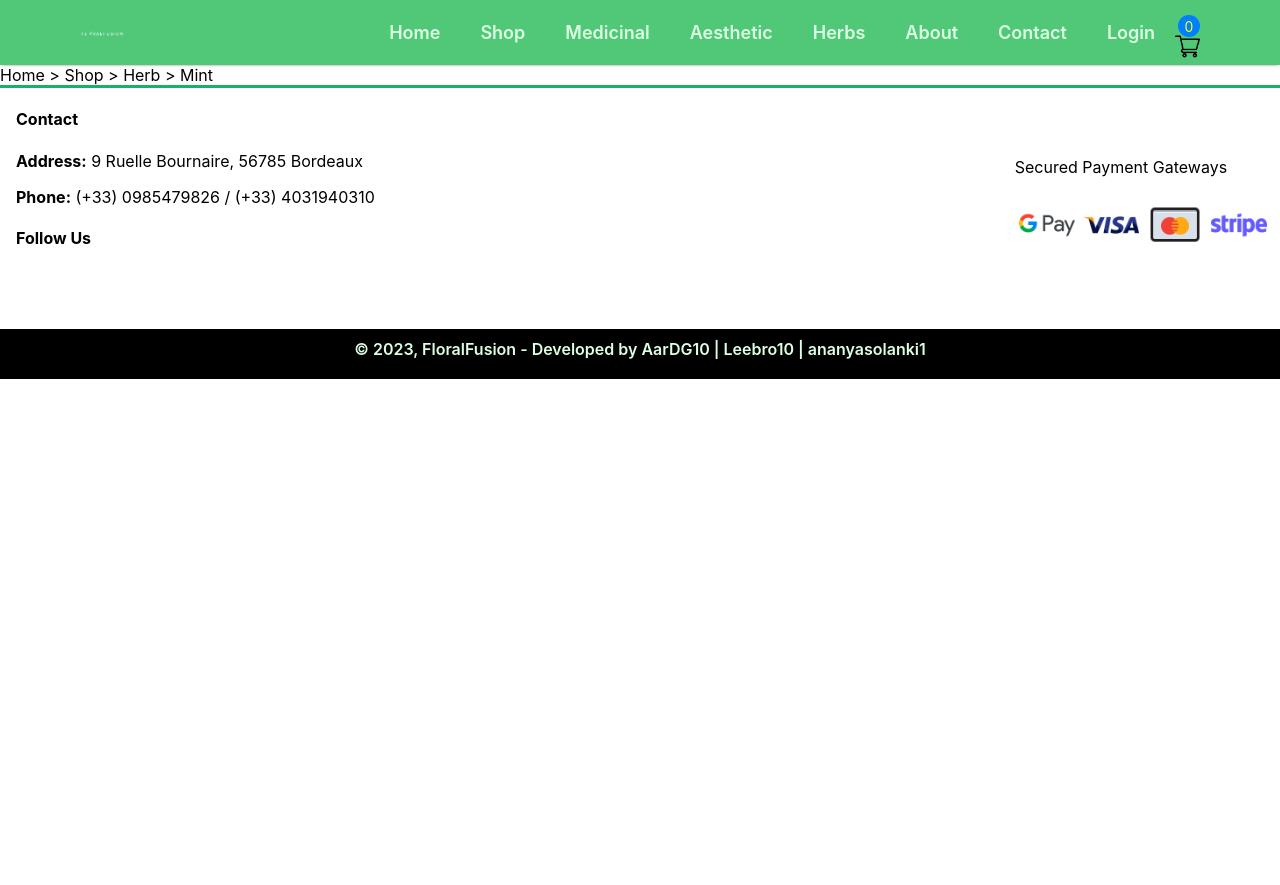
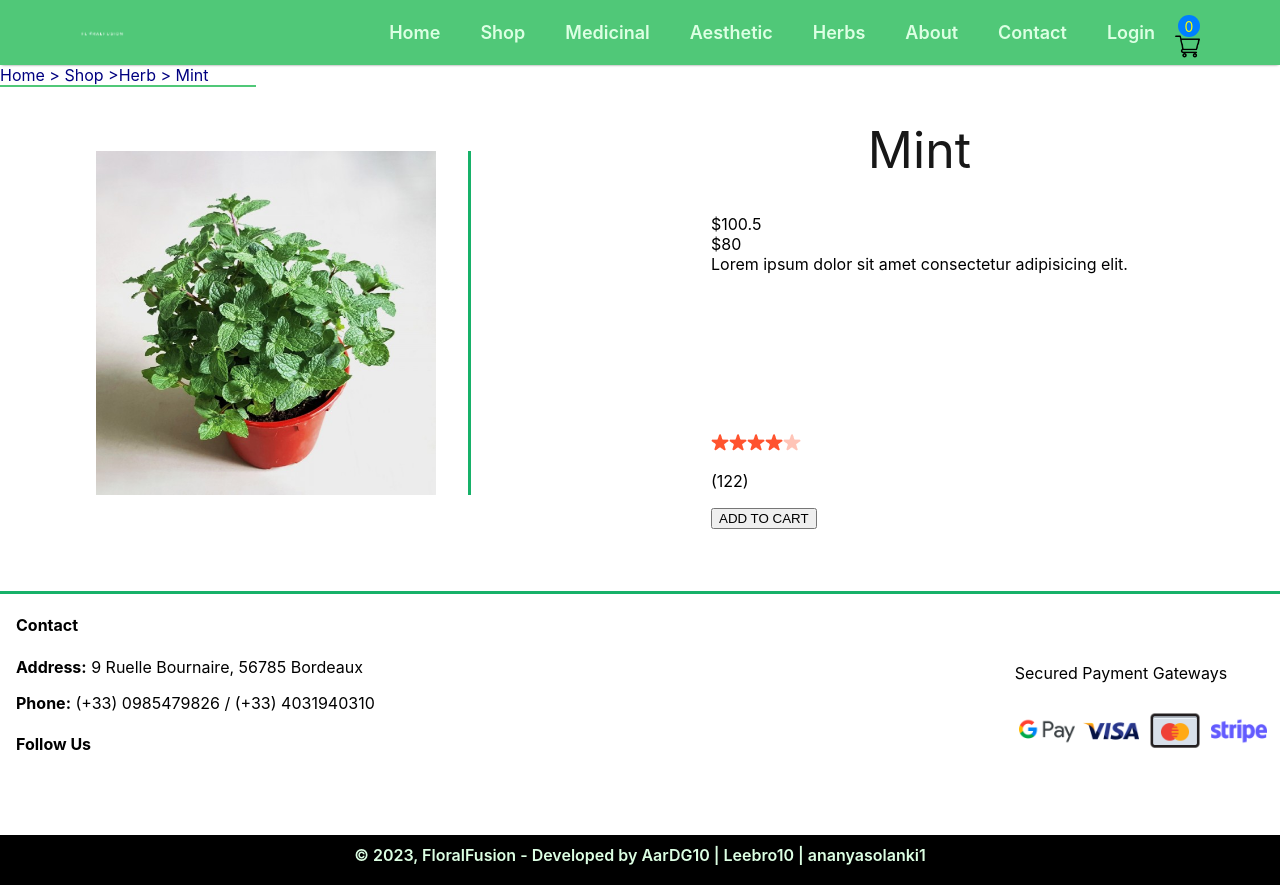
Before and after one commit to AarDG10/test-1-floral, a React (Create React App) app in the folder frontend/my-app/: page /product/4 in a window 1280 px wide. Before the commit the page ends 800 px from the top, so only its background shows below. Built offline with nearby package versions, Linux system fonts and the light colour scheme; some icons are missing.

Commit message:
Frontend 80% done..links successfull

```diff
--- a/frontend/my-app/src/Breadcrumbs/Breadcrumb.css
+++ b/frontend/my-app/src/Breadcrumbs/Breadcrumb.css
@@ -0,0 +1,10 @@
+:root{   /*root css created for code reusablitity and coding efficiency*/
+    --bgcolor: #50C878;
+    --navtexcolor:#007FFF;
+    --sec-color:#DCFFE3;
+    --dvert:#17B169;
+    --newsbg:#000080;
+}
+.breadcrumb{
+    color:var(--newsbg);
+}
--- a/frontend/my-app/src/Breadcrumbs/Breadcrumb.jsx
+++ b/frontend/my-app/src/Breadcrumbs/Breadcrumb.jsx
@@ -1,10 +1,12 @@
 import React from 'react'
 import './Breadcrumb.css'
+import { BrowserRouter as Router, Route, Link, Routes } from "react-router-dom";
 export const Breadcrumb = (props) => {
   const {product} = props;
     return (
     <div className="breadcrumb">
-        Home &#62; Shop &#62; {product.category} &#62; {product.name}
+        <Link to='/' style={{ textDecoration: 'none', color:'#000080'}}>Home</Link> &#62; <Link to='/shop' style={{ textDecoration: 'none', color:'#000080'}}>Shop</Link> &#62;
+        <Link to={`/${product.category}`} style={{ textDecoration: 'none', color:'#000080'}}>{product.category}</Link> &#62; {product.name}
     </div>
   )
 }
--- a/frontend/my-app/src/Components/Popular/Popular.css
+++ b/frontend/my-app/src/Components/Popular/Popular.css
@@ -11,7 +11,7 @@
     align-items: center;
     gap:8px;
     height: 90vh;
-    margin-bottom: 50%;
+    margin-bottom: 60em;
 }
 
 .popular hr{
--- a/frontend/my-app/src/Components/Popular/Unlayer.jsx
+++ b/frontend/my-app/src/Components/Popular/Unlayer.jsx
@@ -1,6 +1,6 @@
 import React from 'react'
 import './Popular.css'
-import data_product from '../Assets/data'
+import data_product from '../Assets/all_product'
 import Item from '../Item/Item'
 
 export const Unlayer = () => {
--- a/frontend/my-app/src/Pages/Product.jsx
+++ b/frontend/my-app/src/Pages/Product.jsx
@@ -2,13 +2,17 @@ import React, { useContext } from 'react'
 import { ShopContext } from '../Context/ShopContext';
 import { useParams } from 'react-router-dom';
 import Breadcrumb from '../Breadcrumbs/Breadcrumb';
+import ProductDisplay from '../ProductDisplay/ProductDisplay';
 
 const Product = () => {
   const {all_product} = useContext(ShopContext);
   const {productId} = useParams();
   const product = all_product.find((e)=> e.id === Number(productId))
   return (
+    <div>
     <Breadcrumb product={product}/>
+    <ProductDisplay product={product}/>
+    </div>
   )
 
 }
--- /dev/null
+++ b/frontend/my-app/src/ProductDisplay/ProductDisplay.css
@@ -0,0 +1,42 @@
+:root{   /*root css created for code reusablitity and coding efficiency*/
+    --bgcolor: #50C878;
+    --navtexcolor:#007FFF;
+    --sec-color:#DCFFE3;
+    --dvert:#17B169;
+    --newsbg:#000080;
+}
+.main{
+    display: flex;
+    flex-direction: row;
+}
+.calr{
+    width: 16em;
+    height:0.12em;
+    background-color: var(--bgcolor);
+}
+.productdisplay-left{
+    display: flex;
+    flex-direction: row;
+    margin-bottom: 6em;
+}
+.productdisplay-img{
+    margin-top: 4em;
+    border-right: solid var(--dvert);
+}
+.productdisplay-img img{
+    margin-left: 6em;
+    margin-right: 2em;
+    width: 340px;
+    height: 100%;
+}
+.productdisplay-left h1{
+    justify-content: center;
+}
+.productdisplay-right{
+    margin-left: 15em;
+    align-items: center;
+    justify-content: center;
+}
+.productdisplay-right-star{
+    margin-top: 10em;
+}
--- /dev/null
+++ b/frontend/my-app/src/ProductDisplay/ProductDisplay.jsx
@@ -0,0 +1,48 @@
+import React, { useContext } from 'react'
+import './ProductDisplay.css'
+import star_icon from "../Components/Assets/Plant-Items/star_icon.png"
+import star_dullicon from "../Components/Assets/Plant-Items/star_dull_icon.png"
+
+const ProductDisplay = (props) => {
+    const {product} = props;
+  return (
+    <div className="productdisplay">
+        <div className="calr"></div>
+        <div className="main">
+        <div className="productdisplay-left">
+            <div className="productdisplay-img">
+                <img src={product.image} alt="" className="productdisplay-mainimg" />
+            </div>
+        </div>
+        <div className="productdisplay-right">
+            <h1>{product.name}</h1>
+            <div className="productdisplay-right-prices">
+                <div className="productdisplay-right-price-old">
+                    ${product.old_price}
+                </div>
+                <div className="productdisplay-right-price-new">
+                    ${product.new_price}
+                </div>
+            </div>
+            <div className="productdisplay-right-description">
+                  Lorem ipsum dolor sit amet consectetur adipisicing elit.
+            </div>
+            <div className="productdisplay-right-star">
+                <img src={star_icon} alt=""/>
+                <img src={star_icon} alt="" />
+                <img src={star_icon} alt="" />
+                <img src={star_icon} alt="" />
+                <img src={star_dullicon} alt="" />
+                <p>
+                    (122)
+                </p>
+            </div>
+            <button>ADD TO CART</button>
+
+        </div>
+        </div>
+    </div>
+  )
+}
+
+export default ProductDisplay;
```
Also changed, not shown: frontend/my-app/src/Components/Assets/Plant-Items/star_dull_icon.png (added), frontend/my-app/src/Components/Assets/Plant-Items/star_icon.png (added).
